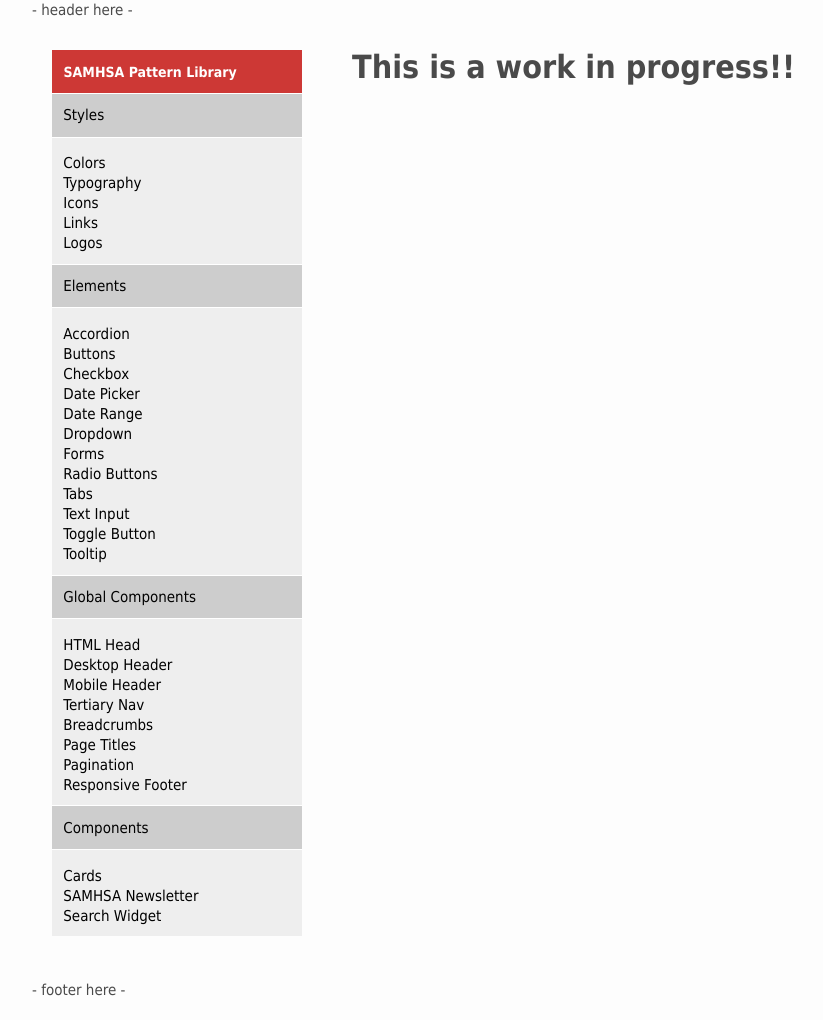
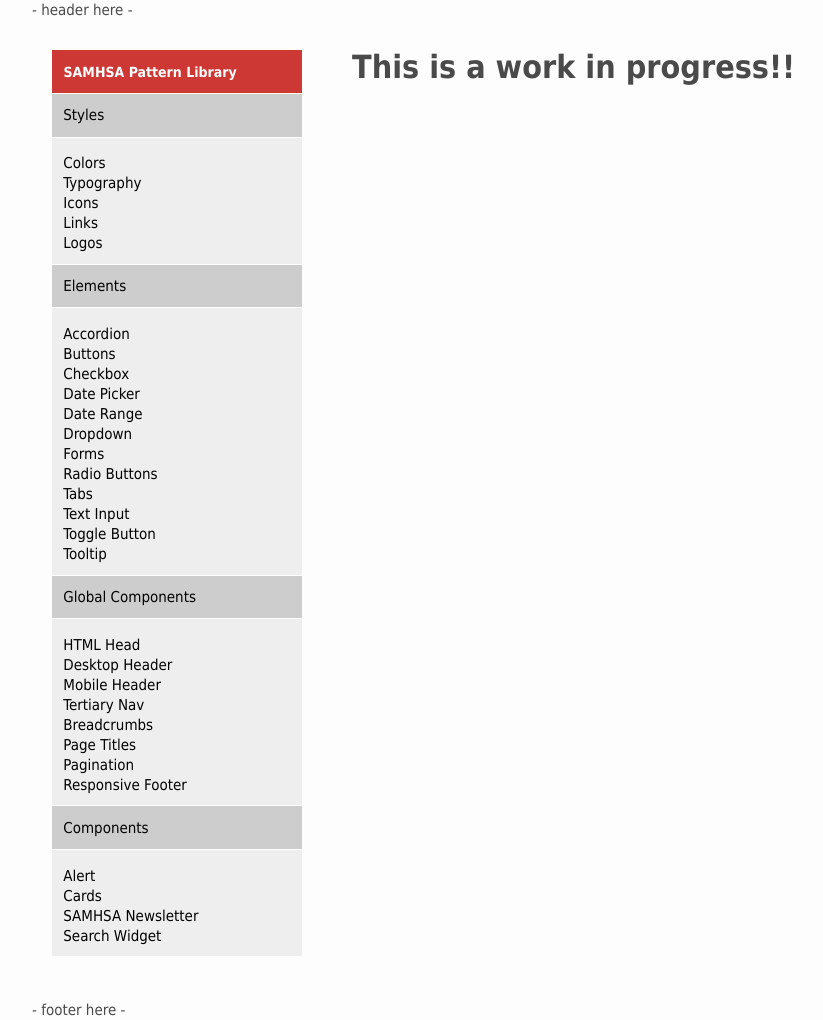
Before and after one commit to ux-at-icfnext/samhsa-v4, a Jekyll site: the page built from docs/index.md, in a window 1280 px wide. Shown: the whole page, without its empty margins (108-931 px from the left). Built offline with Jekyll 4.4.1, drawn with Linux system fonts in a browser that asks for light colours; nearby versions of some CDN libraries.

Commit message:
Updated side nav with alert label

```diff
--- a/docs/_data/side_nav.yml
+++ b/docs/_data/side_nav.yml
@@ -62,6 +62,8 @@ side-navigation:
   - title: Components
     url: /cards
     second-level:
+      - page: Alert
+        url: /alert
       - page: Cards
         url: /cards
       - page: SAMHSA Newsletter
```
